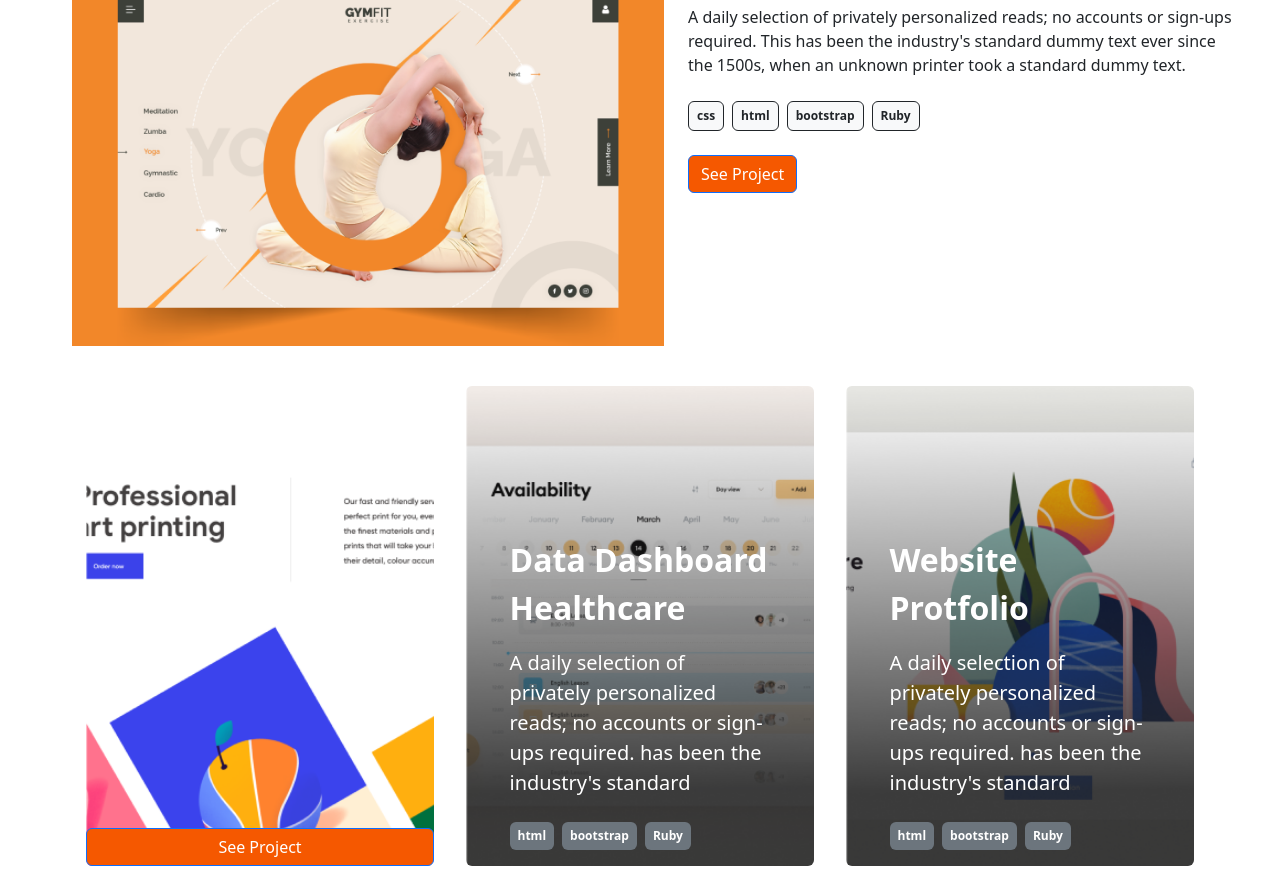
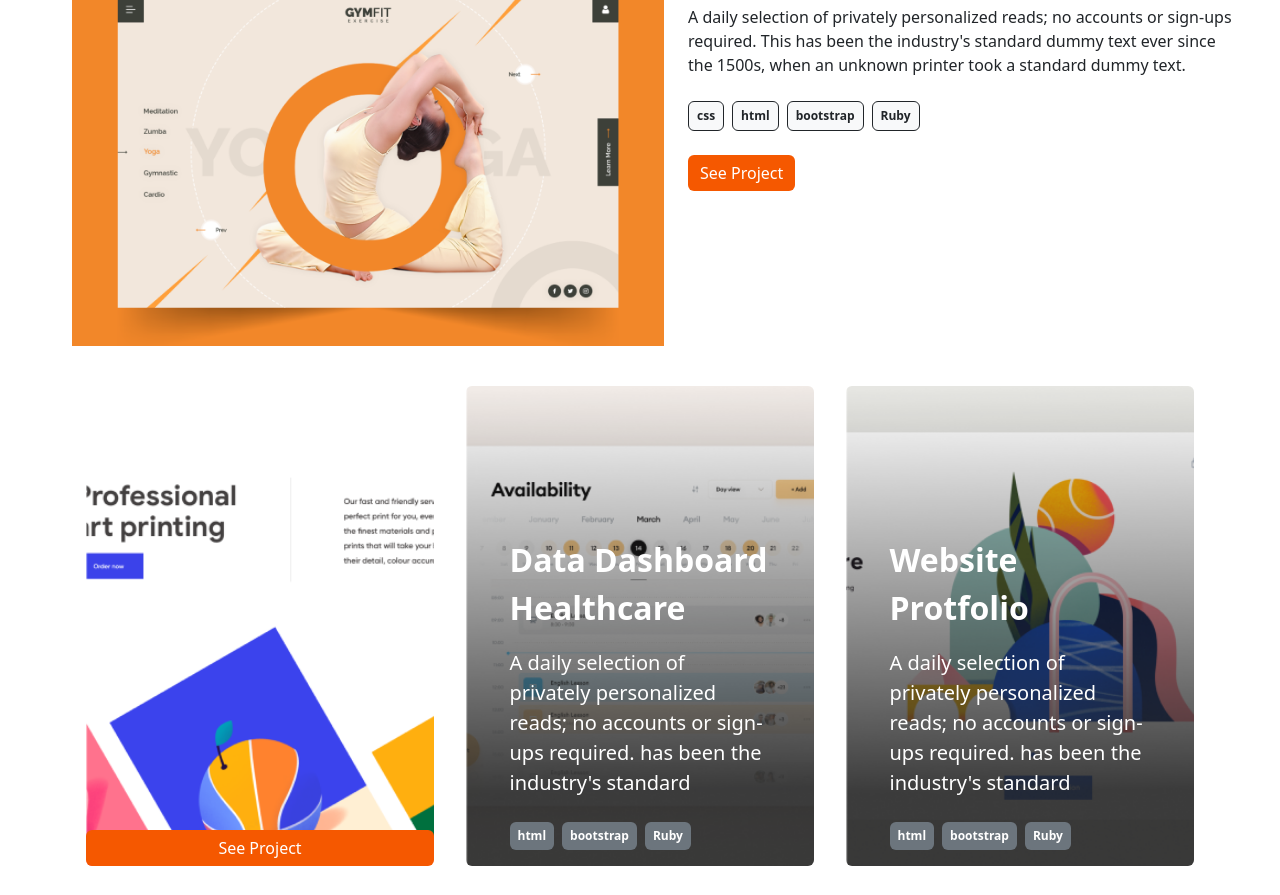
Before and after one commit to AmineDerbal/portfolio-bootstrap, a plain HTML site: page index.html in a window 1280 px wide. Shown: the part 682-1577 px from the top of the page. Drawn offline with nearby package versions, Linux system fonts and the light colour scheme.

Commit message:
remove border from buttons

```diff
--- a/index.html
+++ b/index.html
@@ -129,14 +129,13 @@
           </div>
 
           <button
-            class="btn-large btn btn-primary mt-3"
+            class="btn-large btn btn-primary mt-3 border-0"
             style="background-color: #f55800"
           >
             See Project
           </button>
         </div>
       </div>
-
       <div class="container my-4">
         <div class="row py-3">
           <div
@@ -150,7 +149,7 @@
           >
             <button
               type="button"
-              class="btn-large btn btn-primary mt-3 mx-0"
+              class="btn-large btn btn-primary mt-3 mx-0 border-0"
               style="background-color: #f55800"
             >
               See Project
@@ -310,7 +309,7 @@
           </p>
 
           <button
-            class="btn-large btn btn-primary mt-3"
+            class="btn-large btn btn-primary mt-3 border-0"
             style="background-color: #f55800"
           >
             See Project
```
